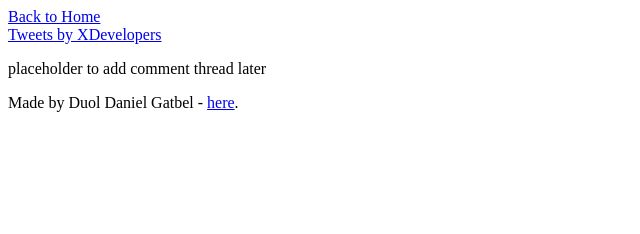
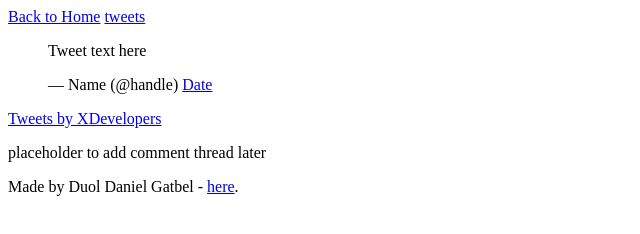
Before and after one commit to duolgT/My_First_Portfolio, a plain HTML site: page html_basic/tweets.html in a window 1280 px wide. Shown: the whole page, without its empty margins (0-640 px from the left). Drawn offline with Linux system fonts and the light colour scheme.

Commit message:
linking the webpages

```diff
--- a/html_basic/tweets.html
+++ b/html_basic/tweets.html
@@ -8,13 +8,23 @@
 <body>
   <header>
      <a href="index.html">Back to Home</a>
+     <a href="tweets.html">tweets</a>
   </header>
   <main>
+
+  <article>
+     <blockquote class="twitter-tweet">
+      <p lang="en">Tweet text here</p>
+      &mdash; Name (@handle) <a href="tweet link">Date</a>
+    </blockquote>
+    <script async src="https://platform.twitter.com/widgets.js" charset="utf-8"></script>
+  </article>
 <a class="twitter-timeline" href="https://twitter.com/XDevelopers?ref_src=twsrc%5Etfw">Tweets by XDevelopers</a> <script async src="https://platform.twitter.com/widgets.js" charset="utf-8"></script>
-  </main>
-  <aside>
+ <aside>
      <p>placeholder to add comment thread later</p>
   </aside>
+  </main>
+
   <footer>
     <p>Made by Duol Daniel Gatbel - <a href="https://github.com/duolgT" target="_blank">here</a>.</p>
   </footer>
```
Also changed, not shown: html_basic/index.html (+1 -0 lines).
